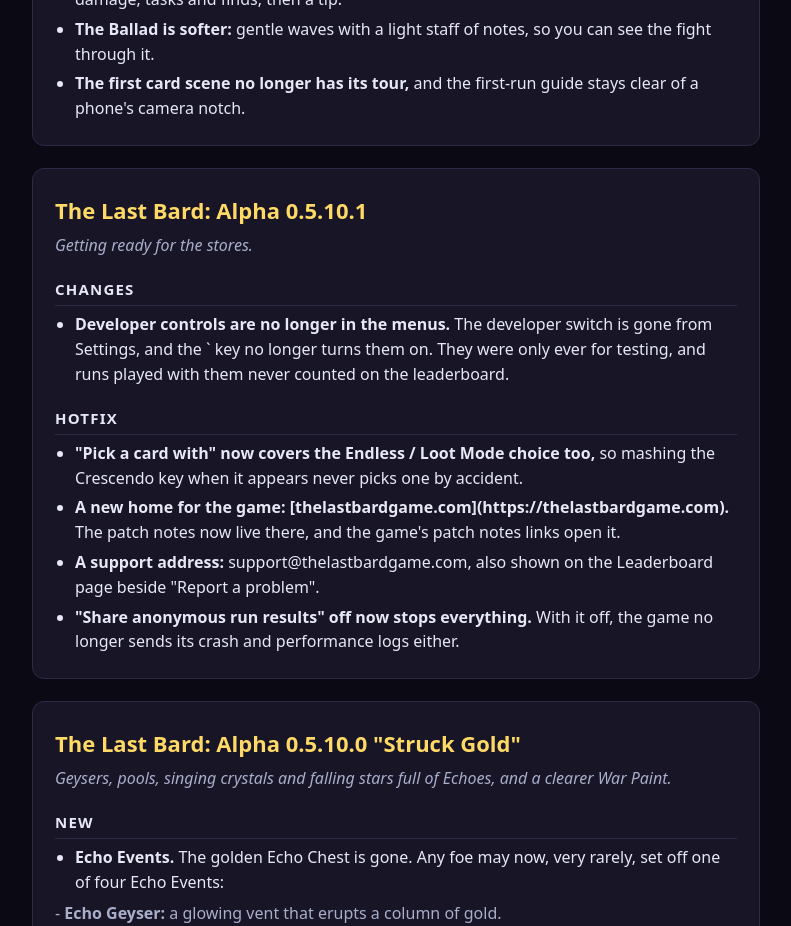
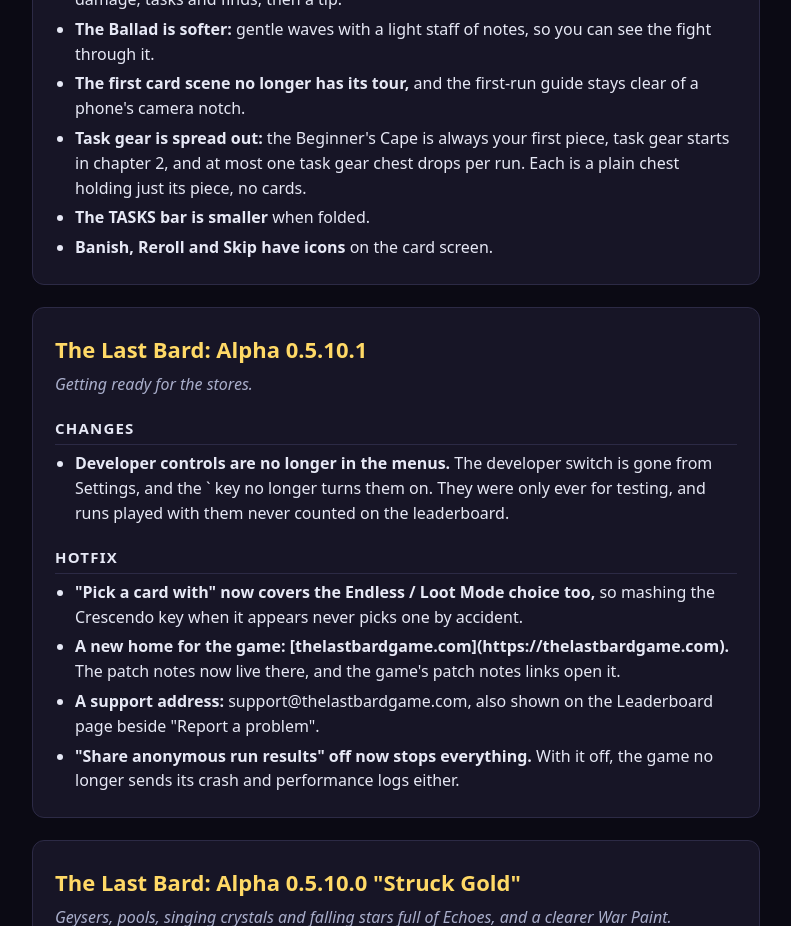
Before and after one commit to AirCapitalDigital/the-last-bard-play, a plain HTML site: page patch_notes.html in a window 1280 px wide. Shown: the part 5600-6526 px from the top of the page, without its empty margins (244-1035 px from the left). Drawn offline with Linux system fonts and the light colour scheme.

Commit message:
Patch notes 2026-11-23T04:41Z

```diff
--- a/patch_notes.html
+++ b/patch_notes.html
@@ -86,6 +86,9 @@ footer { color:var(--muted); font-size:14px; }
 <li><strong>The death screen has a clear order:</strong> your run in four tiles (new records marked), then damage, tasks and finds, then a tip.</li>
 <li><strong>The Ballad is softer:</strong> gentle waves with a light staff of notes, so you can see the fight through it.</li>
 <li><strong>The first card scene no longer has its tour,</strong> and the first-run guide stays clear of a phone&#x27;s camera notch.</li>
+<li><strong>Task gear is spread out:</strong> the Beginner&#x27;s Cape is always your first piece, task gear starts in chapter 2, and at most one task gear chest drops per run. Each is a plain chest holding just its piece, no cards.</li>
+<li><strong>The TASKS bar is smaller</strong> when folded.</li>
+<li><strong>Banish, Reroll and Skip have icons</strong> on the card screen.</li>
 </ul></section>
 <section><h2 id="v0.5.10.1-alpha">The Last Bard: Alpha 0.5.10.1</h2>
 <p><em>Getting ready for the stores.</em></p>
```
Also changed, not shown: 1 other file.
